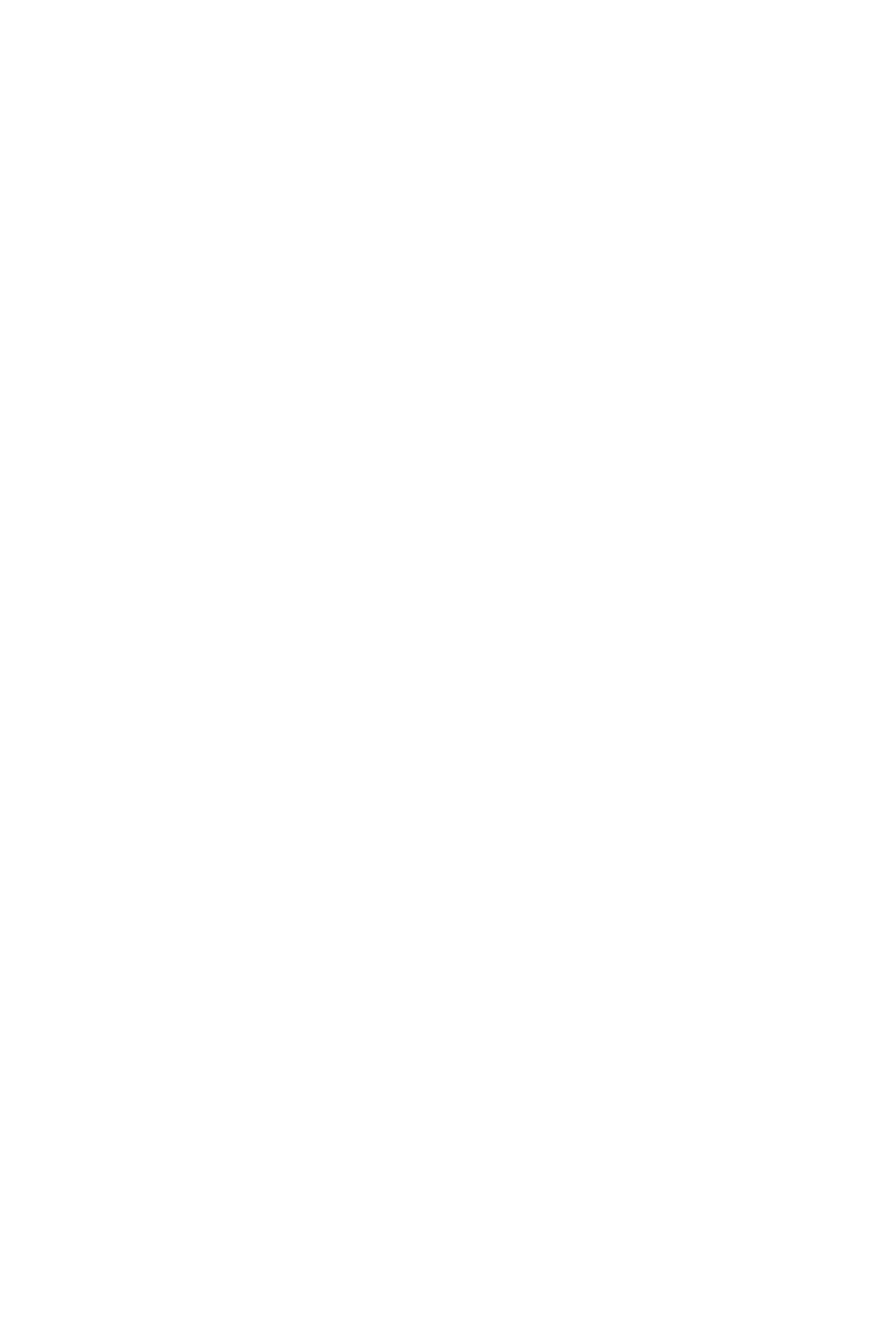
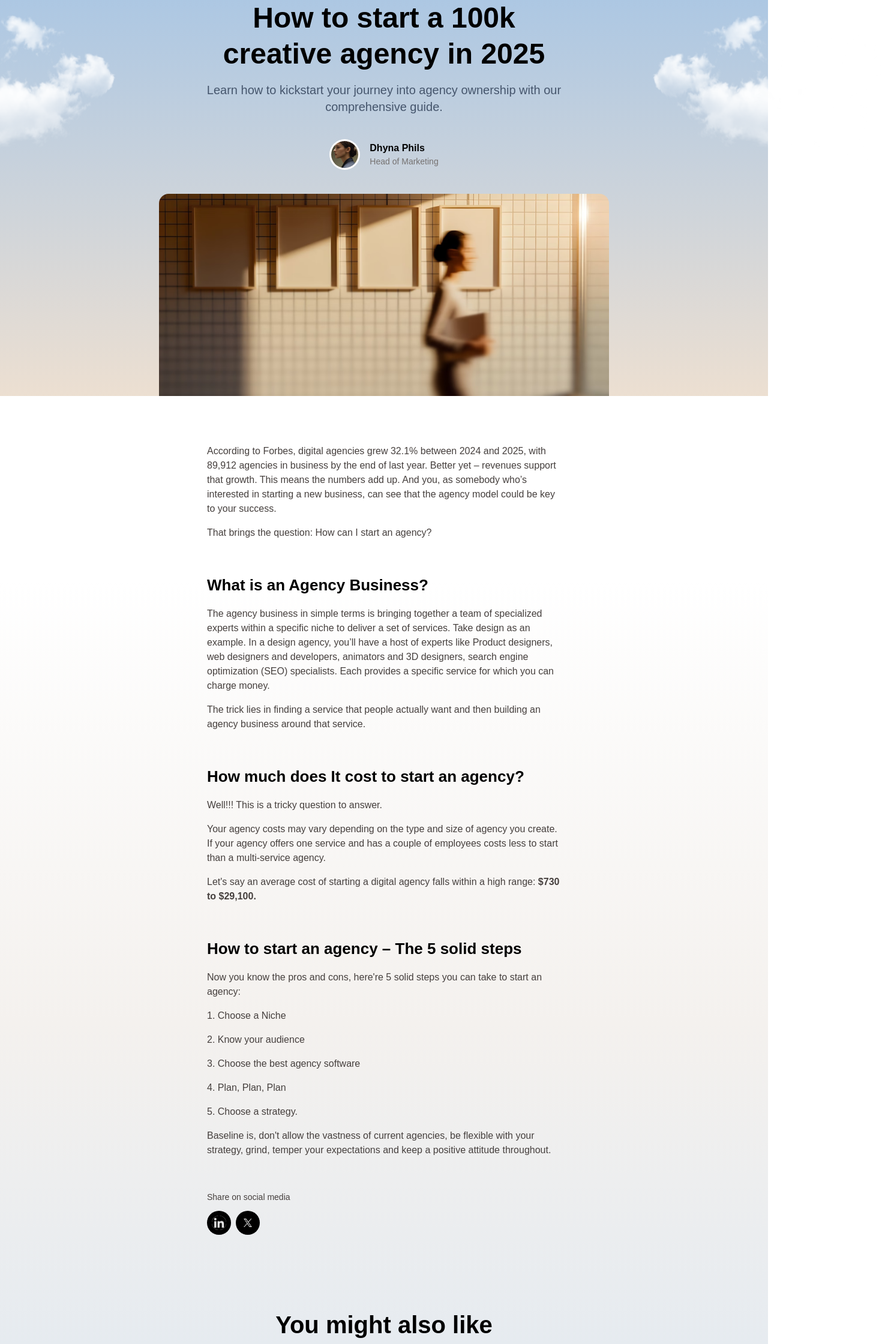
Before and after one commit to MUTHUMANIKANDAN11/dreelio-clone, a Next.js app: page /blog in a window 1280 px wide. Shown: the part 140-2380 px from the top of the page at 60% size, 1480 px wide, since content can reach past the window. Before the commit the page ends 800 px from the top, so only its background shows below. Built offline with nearby package versions, Linux system fonts and the light colour scheme; a web font is replaced by a local one.

Commit message:
single blog page is completed

```diff
--- a/app/blog/page.tsx
+++ b/app/blog/page.tsx
@@ -1,10 +1,81 @@
 import { Header } from "@/components/Header";
+import BlogList from "@/components/BlogList";
+import { Footer } from "@/components/Footer";
 
 export default function Home() {
     return (
-        <main className="flex items-center flex-col overflow-x-hidden overflow-y-hidden">
+        <main className="flex items-center flex-col overflow-x-hidden overflow-y-hidden   bg-[linear-gradient(to_bottom,_white_30%,_#F4F1EE_50%,_#C4DCF4_100%)]">
             <Header />
-            blog page
+            <img src="./images/cloud1.png" className="w-[400px] h-[250px] bg-fit absolute top-40 left-[-200px]" alt="" />
+            <img src="./images/cloud2.png" className="w-[400px] h-[250px] bg-fit absolute top-40 right-[-200px]" alt="" />
+
+            <div className="hero w-[100vw] h-[100vh] flex items-center flex-col bg-gradient-to-b from-[#9FC2E6] to-[#ECDFD1]">
+                <div className="w-[940px] flex flex-col items-center mt-35">
+                    <div className="hero-head text-[48px] font-[550] leading-[60px] text-center w-[600px]">How to start a 100k creative agency in 2025</div>
+                    <div className="hero-content text-[20px] font-normal leading-[28px] text-center text-slate-600 w-[600px] mt-4">Learn how to kickstart your journey into agency ownership with our comprehensive guide.</div>
+                </div>
+
+                <div className="user-box flex items-center gap-4 mt-10">
+                    <div className="user-img p-[3px] bg-white rounded-full flex items-center justify-center">
+                        <img src="./images/user1.png" alt="" className="w-[45px] h-[45px] rounded-full object-cover" />
+                    </div>
+                    <div className="user-details flex flex-col">
+                        <div className="user-name text-[16px] font-semibold">Dhyna Phils</div>
+                        <div className="user-date text-[14px] font-normal text-[#757170]">Head of Marketing</div>
+                    </div>
+                </div>
+
+                <div className="w-[750px] flex items-center justify-center mt-10 rounded-t-2xl overflow-hidden">
+                    <img src="./images/hero9.1.png" alt="" className="w-[] h-[450px] bg-fit" />
+                </div>
+            </div>
+
+            <div className="content w-[750px] h-[100%] flex flex-col gap-4 p-20">
+                <div className="content-body text-[16px] font-normal text-[#453F3D]">
+                    According to Forbes, digital agencies grew 32.1% between 2024 and 2025, with 89,912 agencies in business by the end of last year. Better yet – revenues support that growth. This means the numbers add up. And you, as somebody who’s interested in starting a new business, can see that the agency model could be key to your success.
+                </div>
+
+                <div className="content-body text-[16px] font-normal text-[#453F3D]">
+                    That brings the question: How can I start an agency?
+                </div>
+
+                <div className="content-head text-[26px] font-bold mt-10">What is an Agency Business?</div>
+
+                <div className="content-body text-[16px] font-normal text-[#453F3D]">The agency business in simple terms is bringing together a team of specialized experts within a specific niche to deliver a set of services. Take design as an example. In a design agency, you’ll have a host of experts like Product designers, web designers and developers, animators and 3D designers, search engine optimization (SEO) specialists. Each provides a specific service for which you can charge money.</div>
+                <div className="content-body text-[16px] font-normal text-[#453F3D]">The trick lies in finding a service that people actually want and then building an agency business around that service.</div>
+
+                <div className="content-head text-[26px] font-bold mt-10">How much does It cost to start an agency?</div>
+
+                <div className="content-body text-[16px] font-normal text-[#453F3D]">Well!!! This is a tricky question to answer.</div>
+                <div className="content-body text-[16px] font-normal text-[#453F3D]">Your agency costs may vary depending on the type and size of agency you create. If your agency offers one service and has a couple of employees costs less to start than a multi-service agency.</div>
+                <div className="content-body text-[16px] font-normal text-[#453F3D]">Let's say an average cost of starting a digital agency falls within a high range: <span className="font-semibold">$730 to $29,100.</span></div>
+
+                <div className="content-head text-[26px] font-bold mt-10">How to start an agency – The 5 solid steps</div>
+
+                <div className="content-body text-[16px] font-normal text-[#453F3D]">Now you know the pros and cons, here're 5 solid steps you can take to start an agency:</div>
+                <div className="content-body text-[16px] font-normal text-[#453F3D]">1. Choose a Niche</div>
+                <div className="content-body text-[16px] font-normal text-[#453F3D]">2. Know your audience</div>
+                <div className="content-body text-[16px] font-normal text-[#453F3D]">3. Choose the best agency software</div>
+                <div className="content-body text-[16px] font-normal text-[#453F3D]">4. Plan, Plan, Plan</div>
+                <div className="content-body text-[16px] font-normal text-[#453F3D]">5. Choose a strategy.</div>
+
+                <div className="content-body text-[16px] font-normal text-[#453F3D]">Baseline is, don't allow the vastness of current agencies, be flexible with your strategy, grind, temper your expectations and keep a positive attitude throughout.</div>
+
+                <div className="user-contact mt-10">
+                    <div className="head text-[14px] font-normal text-[#453F3D]">Share on social media</div>
+                    <div className="follow-icons flex mt-3 gap-2">
+                        <img src="./images/linkedin.png" className="h-[40px] w-[40px] bg-black object-cover rounded-full p-2" alt="" />
+                        <img src="./images/x-logo.png" className="h-[40px] w-[40px] bg-black object-cover rounded-full p-2" alt="" />
+                    </div>
+                </div>
+            </div>
+
+            <div className="other-blogs flex flex-col items-center justify-center mt-10">
+                <div className="head text-[40px] font-[550] leading-[60px] text-center w-[600px]">You might also like</div>
+                <BlogList />
+            </div>
+
+            <Footer />
         </main>
     );
 }
```
